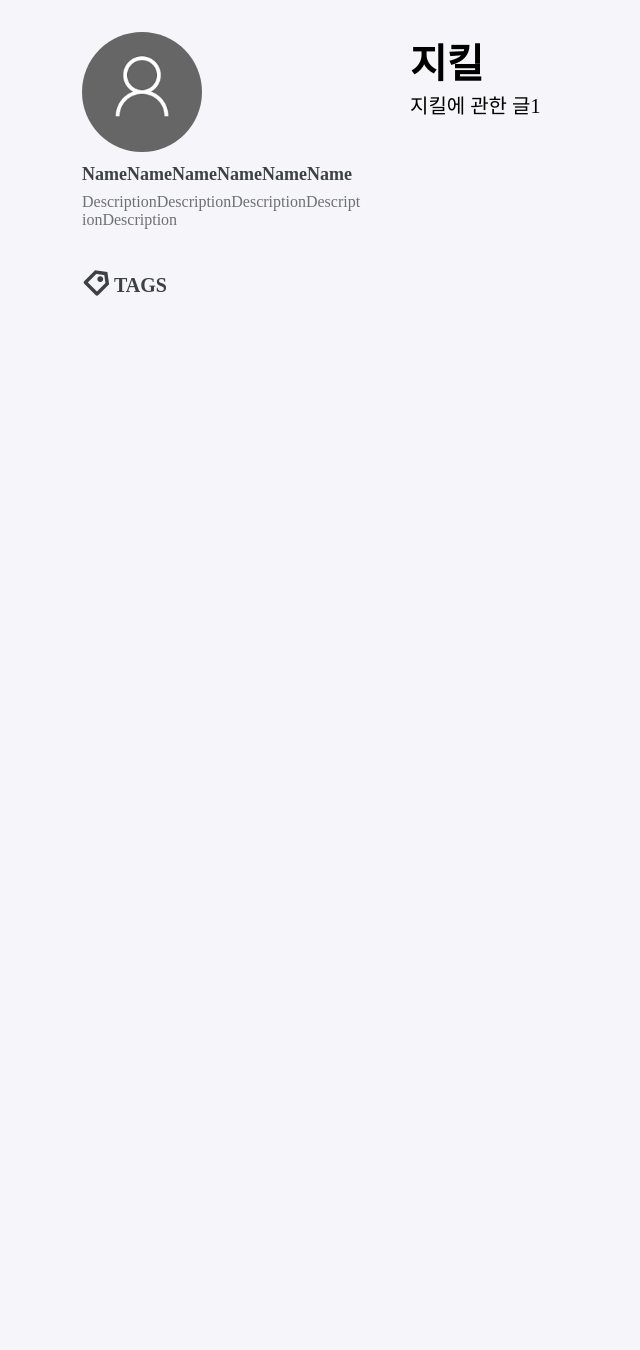
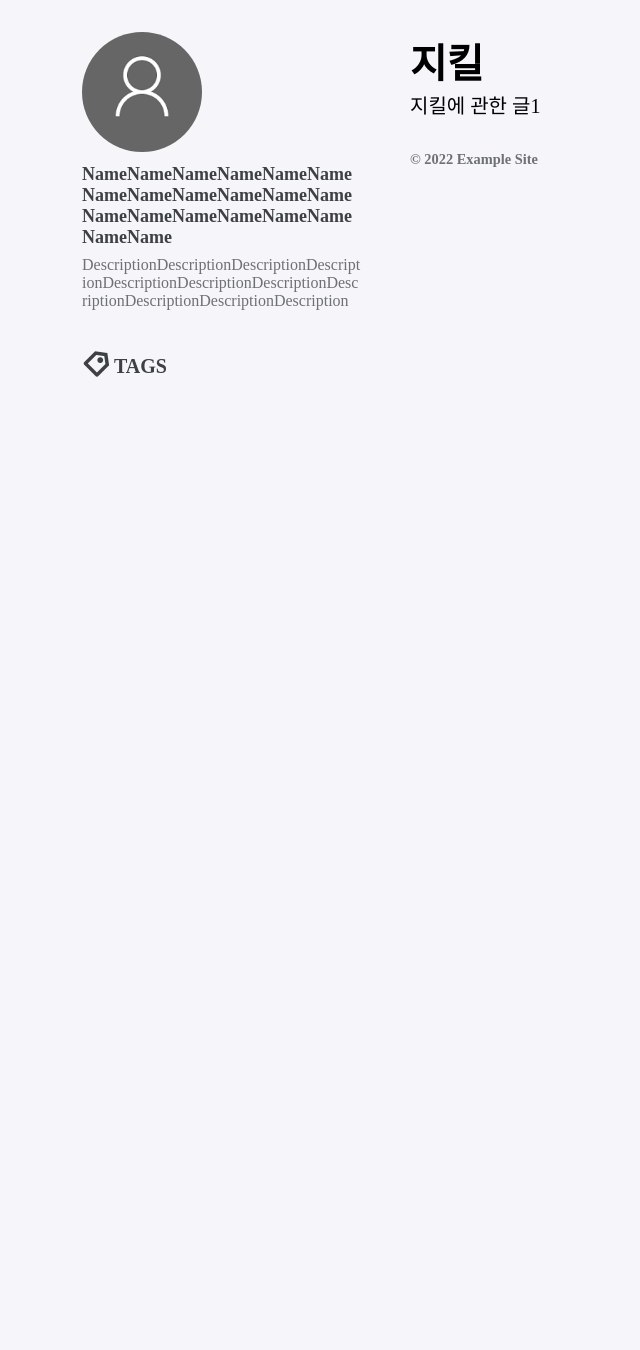
Before and after one commit to leetaewook/leetaewook.github.io, a Jekyll site: the page built from _posts/2021-01-01-test copy 3.md, in a window 1280 px wide. Shown: the whole page, without its empty margins (0-640 px from the left). Built offline with Jekyll 4.4.1, drawn with Linux system fonts in a browser that asks for light colours; after the commit the page ends 900 px from its top, so only the background shows below that.

Commit message:
Design Pager and Footer

```diff
--- a/_config.yml
+++ b/_config.yml
@@ -4,9 +4,9 @@
 date_format: '%Y. %m. %d' #default is "%B %-d, %Y"
 
 siteinfo:
-  name: NameNameNameNameNameName
-  description: DescriptionDescriptionDescriptionDescriptionDescription
-  avatar: /assets/images/avatar.png
+  name: NameNameNameNameNameNameNameNameNameNameNameNameNameNameNameNameNameNameNameName
+  description: DescriptionDescriptionDescriptionDescriptionDescriptionDescriptionDescriptionDescriptionDescriptionDescriptionDescription
+  avatar: /assets/images/avatar.png # TODO : baseurl에 더하기
   socials:
     # github: https://github.com/leetaewook
 
@@ -18,7 +18,10 @@
   permalink: '/page:num/'
   limit: 0
   sort_field: 'date'
-  sort_reverse: true
+  sort_reverse:
+  trail:
+    before: 2
+    after: 2
 
 autopages:
   enabled: true
--- a/_includes/footer.html
+++ b/_includes/footer.html
@@ -0,0 +1,3 @@
+<footer class="footer">
+  <section class="copyright">&copy; 2022 Example Site</section>
+</footer>
--- /dev/null
+++ b/_includes/pager.html
@@ -0,0 +1,38 @@
+{% assign pageurl = page.url | remove: 'index.html' %}
+{% assign trail_first_page = paginator.page_trail[0].num %}
+{% assign trail_last_page = paginator.page_trail[-1].num %}
+
+{% if paginator.total_pages > 1 %}
+<ul class="pager">
+    {% if paginator.first_page %}
+      <li class="pager__item{% if pageurl == paginator.first_page_path %} selected{% endif %}">
+          <a class="pager__link" href="{{ paginator.first_page_path | prepend: site.baseurl | replace: '//', '/' }}">1</a>
+      </li>
+    {% endif %}
+
+    {% if trail_first_page > paginator.first_page %}
+      <li class="pager__item disabled"><span class="pager__link">…</span></li>
+    {% endif %}
+
+    {% if paginator.page_trail %}
+      {% for trail in paginator.page_trail %}
+        {% assign path = trail.path | remove: 'index.html' %}
+        {% if path != paginator.first_page_path and path != paginator.last_page_path %}
+          <li class="pager__item{% if page.url == trail.path %} selected{% endif %}">
+              <a class="pager__link" href="{{ trail.path | prepend: site.baseurl | replace: '//', '/' }}" title="{{trail.title}}">{{ trail.num }}</a>
+          </li>
+        {% endif %}
+      {% endfor %}
+    {% endif %}
+
+    {% if trail_last_page < paginator.last_page %}
+    <li class="pager__item disabled"><span class="pager__link">…</span></li>
+    {% endif %}
+
+    {% if paginator.last_page %}
+      <li class="pager__item{% if pageurl == paginator.last_page_path %} selected{% endif %}">
+          <a class="pager__link" href="{{ paginator.last_page_path | prepend: site.baseurl | replace: '//', '/' }}">{{ paginator.last_page }}</a>
+      </li>
+    {% endif %}
+</ul>
+{% endif %}
--- a/_includes/paginator.html
+++ /dev/null
@@ -1,10 +0,0 @@
-{% if paginator.total_pages > 1 %}
-<ul>
-  {% if paginator.previous_page %}
-    <a href="{{ paginator.previous_page_path }}">Newer</a>
-  {% endif %}
-  {% if paginator.next_page %}
-    <a href="{{ paginator.next_page_path }}">Older</a>
-  {% endif %}
-</ul>
-{% endif %}
--- a/_layouts/default.html
+++ b/_layouts/default.html
@@ -21,7 +21,8 @@
           <h3 class="section-title">{{section_title}}</h3>
         {% endif %}
         <main>{{ content }}</main>
-        {% include paginator.html %}
+        {% include pager.html %}
+        {% include footer.html %}
       </div>
     </div>
   </body>
--- a/_sass/_utility.scss
+++ /dev/null
@@ -1,3 +0,0 @@
-.shadow {
-  box-shadow: 0 1px 3px 0 rgba(0, 0, 0, 0.1), 0 1px 2px -1px rgba(0, 0, 0, 0.1);
-}
--- a/_sass/_variables.scss
+++ b/_sass/_variables.scss
@@ -7,6 +7,7 @@
 $card_sub_text_color: #bababa;
 $card_accent_text_color: #000;
 $card_background: #fff;
+$card_background_selected: #eaeaea;
 
 $card_tag_text_color: #fff;
 $card_tag_background: #2c3e50;
--- /dev/null
+++ b/_sass/components/footer.scss
@@ -0,0 +1,9 @@
+.footer {
+  margin-top: 32px;
+
+  .copyright {
+    font-size: 0.72rem;
+    font-weight: 600;
+    color: $body_text_color;
+  }
+}
--- /dev/null
+++ b/_sass/components/pager.scss
@@ -0,0 +1,39 @@
+.pager {
+  width: 100%;
+  display: flex;
+  background-color: $card_background;
+  box-shadow: $shadow-md;
+  border-radius: 10px;
+  overflow: hidden;
+  list-style: none;
+  margin-top: 36px;
+
+  &__item {
+    flex: 1 1 0;
+    max-width: 20%;
+    color: $card_text_color;
+    text-align: center;
+    transition: background-color 0.2s;
+
+    &:not(.disabled):hover {
+      background-color: $card_background_selected;
+    }
+
+    &.selected {
+      color: $card_accent_text_color;
+      background-color: $card_background_selected;
+    }
+
+    &.disabled {
+      cursor: default;
+    }
+  }
+
+  &__link {
+    display: block;
+    width: 100%;
+    height: 100%;
+    color: inherit;
+    padding: 16px 0px;
+  }
+}
--- a/_sass/main.scss
+++ b/_sass/main.scss
@@ -1,9 +1,10 @@
 @import '_variables';
-@import '_utility';
 
 @import 'components/siteinfo';
 @import 'components/tagnav';
 @import 'components/postlist';
+@import 'components/pager';
+@import 'components/footer';
 
 @import 'pages/deafult';
 @import 'pages/post';
@@ -27,7 +28,6 @@
 }
 
 body {
-  min-height: 150vh;
   min-width: 360px;
   background-color: $body_background;
 }
```
